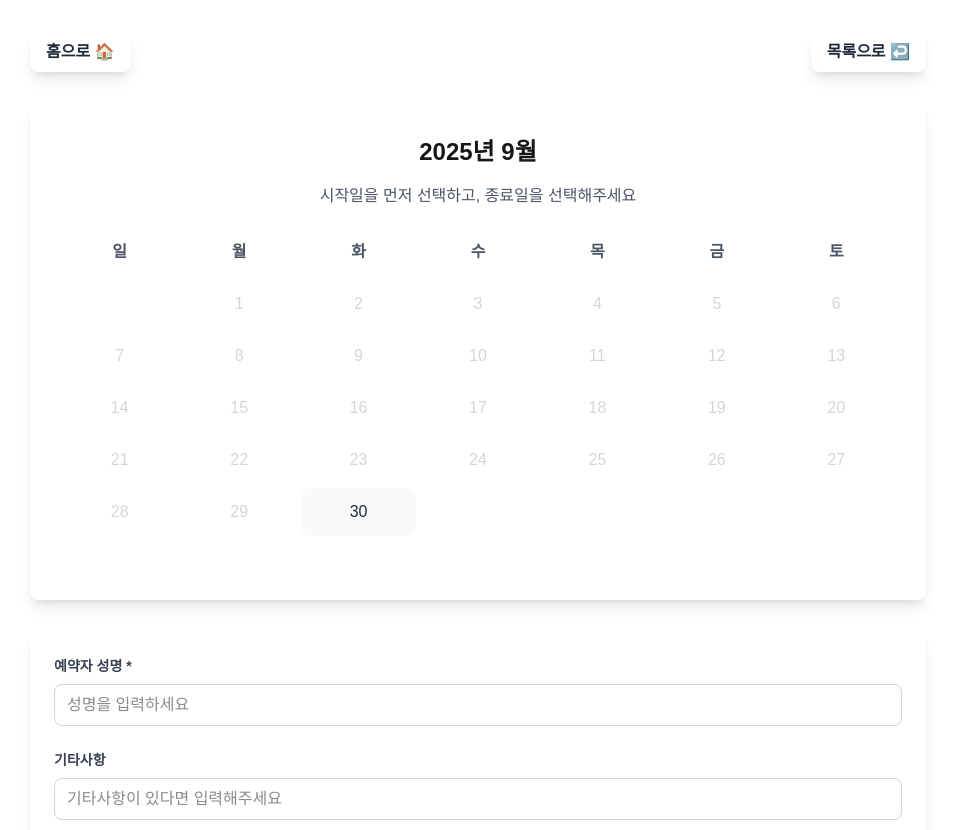
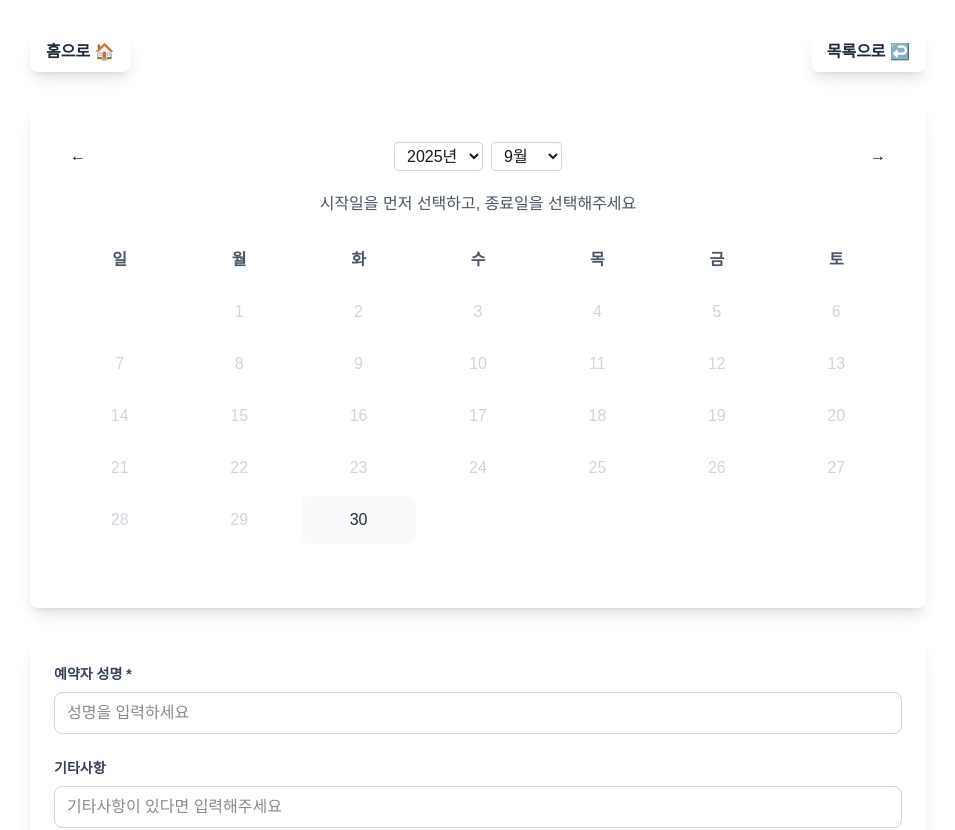
Before and after one commit to RumosZin/sokcho, a Next.js app: page /reservation/write in a window 1280 px wide. Shown: the top 830 px of the page, without its empty margins (162-1117 px from the left). Built offline with nearby package versions, Linux system fonts and the light colour scheme.

Commit message:
[fix] fix to reflect year, month chainging

```diff
--- a/src/app/reservation/page.tsx
+++ b/src/app/reservation/page.tsx
@@ -7,6 +7,22 @@ import { useState } from 'react';
 
 export default function Reservation() {
   const [selectedDate, setSelectedDate] = useState<string>('');
+
+  // 년월 상태 추가
+  const today = new Date();
+  const [currentYear, setCurrentYear] = useState(today.getFullYear());
+  const [currentMonth, setCurrentMonth] = useState(today.getMonth());
+
+  // 년월 변경 핸들러 추가
+  const handleYearMonthChange = (year: number, month: number) => {
+    setCurrentYear(year);
+    setCurrentMonth(month);
+    setSelectedDate(''); // 년월 변경 시 선택된 날짜 초기화
+  };
+
+  const handleDateClick = (dateStr: string) => {
+    setSelectedDate(dateStr);
+  };
 
   // 임시 예약 데이터
   const reservations = [
@@ -29,14 +45,6 @@ export default function Reservation() {
       endTimeSlot: 'afternoon'
     }
   ];
-
-  const today = new Date();
-  const currentMonth = today.getMonth();
-  const currentYear = today.getFullYear();
-
-  const handleDateClick = (dateStr: string) => {
-    setSelectedDate(dateStr);
-  };
 
   // 특정 날짜에 예약이 있는지 확인
   const getReservationsForDate = (dateStr: string) => {
@@ -62,6 +70,7 @@ export default function Reservation() {
             year={currentYear}
             month={currentMonth}
             onDateClick={handleDateClick}
+            onYearMonthChange={handleYearMonthChange} // 추가
             mode="view"
             selectedDate={selectedDate}
             reservations={reservations}
--- a/src/app/reservation/write/page.tsx
+++ b/src/app/reservation/write/page.tsx
@@ -21,8 +21,16 @@ export default function ReservationWrite() {
   const router = useRouter();
 
   const today = new Date();
-  const currentMonth = today.getMonth();
-  const currentYear = today.getFullYear();
+  const [currentYear, setCurrentYear] = useState(today.getFullYear());
+  const [currentMonth, setCurrentMonth] = useState(today.getMonth());
+
+  // 년월 변경 핸들러 추가
+  const handleYearMonthChange = (year: number, month: number) => {
+    setCurrentYear(year);
+    setCurrentMonth(month);
+    setStartDate('');
+    setEndDate('');
+  };
 
   const handleDateClick = (dateStr: string) => {
     // 시작 날짜가 없거나, 클릭한 날짜가 시작 날짜보다 이전이면 시작 날짜로 설정
@@ -82,6 +90,7 @@ export default function ReservationWrite() {
               year={currentYear}
               month={currentMonth}
               onDateClick={handleDateClick}
+              onYearMonthChange={handleYearMonthChange}
               mode="write"
               startDate={startDate}
               endDate={endDate}
--- a/src/components/Calendar.tsx
+++ b/src/components/Calendar.tsx
@@ -5,6 +5,7 @@ interface CalendarProps {
   year: number;
   month: number;
   onDateClick: (dateStr: string) => void;
+  onYearMonthChange?: (year: number, month: number) => void; // 추가
   mode: 'view' | 'write';
   selectedDate?: string;
   startDate?: string;
@@ -16,6 +17,7 @@ export default function Calendar({
   year,
   month,
   onDateClick,
+  onYearMonthChange, // 추가
   mode,
   selectedDate,
   startDate,
@@ -31,11 +33,100 @@ export default function Calendar({
     onDateClick(dateStr);
   };
 
+  const handlePrevMonth = () => {
+    if (onYearMonthChange) {
+      if (month === 0) {
+        onYearMonthChange(year - 1, 11);
+      } else {
+        onYearMonthChange(year, month - 1);
+      }
+    }
+  };
+
+  const handleNextMonth = () => {
+    if (onYearMonthChange) {
+      if (month === 11) {
+        onYearMonthChange(year + 1, 0);
+      } else {
+        onYearMonthChange(year, month + 1);
+      }
+    }
+  };
+
+  const handleYearChange = (e: React.ChangeEvent<HTMLSelectElement>) => {
+    if (onYearMonthChange) {
+      onYearMonthChange(parseInt(e.target.value), month);
+    }
+  };
+
+  const handleMonthChange = (e: React.ChangeEvent<HTMLSelectElement>) => {
+    if (onYearMonthChange) {
+      onYearMonthChange(year, parseInt(e.target.value));
+    }
+  };
+
+  // 년도 옵션 생성 (현재 년도 기준 ±5년)
+  const yearOptions = [];
+  for (let i = year - 5; i <= year + 5; i++) {
+    yearOptions.push(i);
+  }
+
   return (
     <div>
-      <h2 className="text-2xl font-bold mb-4 text-center">
-        {year}년 {monthNames[month]}
-      </h2>
+      {/* 년월 선택 헤더 */}
+      <div className="flex items-center justify-between mb-4">
+        {onYearMonthChange && (
+          <button
+            onClick={handlePrevMonth}
+            className="p-2 hover:bg-gray-100 rounded-lg transition-colors duration-200"
+          >
+            ←
+          </button>
+        )}
+
+        <div className="flex items-center gap-2">
+          {onYearMonthChange ? (
+            <>
+              <select
+                value={year}
+                onChange={handleYearChange}
+                className="px-2 py-1 border border-gray-300 rounded focus:outline-none focus:ring-2 focus:ring-blue-200"
+              >
+                {yearOptions.map(yearOption => (
+                  <option key={yearOption} value={yearOption}>
+                    {yearOption}년
+                  </option>
+                ))}
+              </select>
+              <select
+                value={month}
+                onChange={handleMonthChange}
+                className="px-2 py-1 border border-gray-300 rounded focus:outline-none focus:ring-2 focus:ring-blue-200"
+              >
+                {monthNames.map((monthName, index) => (
+                  <option key={index} value={index}>
+                    {monthName}
+                  </option>
+                ))}
+              </select>
+            </>
+          ) : (
+            <h2 className="text-2xl font-bold text-center">
+              {year}년 {monthNames[month]}
+            </h2>
+          )}
+        </div>
+
+        {onYearMonthChange && (
+          <button
+            onClick={handleNextMonth}
+            className="p-2 hover:bg-gray-100 rounded-lg transition-colors duration-200"
+          >
+            →
+          </button>
+        )}
+      </div>
+
       <p className="text-center text-gray-600 mb-6">
         {mode === 'view'
           ? '날짜를 클릭하여 예약 정보를 확인하세요'
@@ -58,7 +149,7 @@ export default function Calendar({
           <button
             key={index}
             onClick={() => handleDateClick(day)}
-            disabled={!day || (day < today.getDate() && month === today.getMonth())}
+            disabled={!day || (day < today.getDate() && month === today.getMonth() && year === today.getFullYear())}
             className={`h-12 rounded-lg font-medium transition-colors duration-200 ${
               getDateButtonStyle(day, today, month, year, {
                 selectedDate,
```
